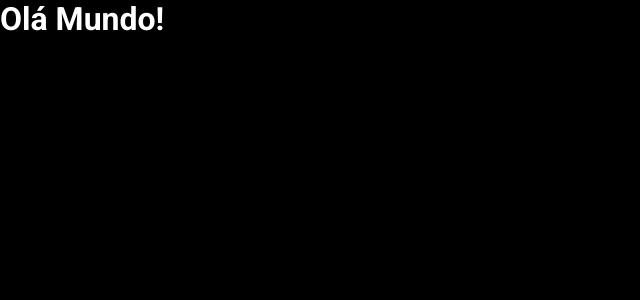
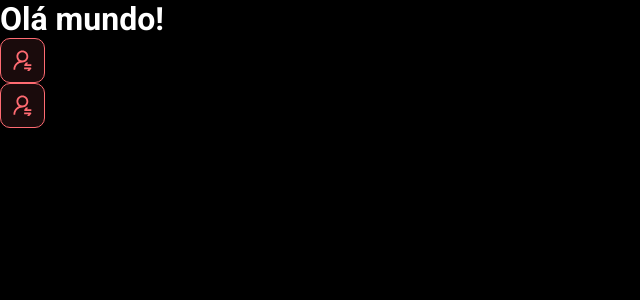
Before and after one commit to lucasSampaio8221/dsmeta, a React (Vite) app in the folder frontend/: page / in a window 1280 px wide. Shown: the top 300 px of the page, without its empty margins (0-640 px from the left). Built offline with nearby package versions, Linux system fonts and the light colour scheme.

Commit message:
First component

```diff
--- a/frontend/src/App.tsx
+++ b/frontend/src/App.tsx
@@ -1,7 +1,13 @@
+import NotificationButton from "./components/NotificationButton"
 function App() {
-  return(
-    <h1> Olá Mundo!</h1>
-  )
-  }
+
+    return (
+        <>
+            <h1>Olá mundo!</h1>
+            <NotificationButton />
+            <NotificationButton />
+        </>
+    )
+}
 
 export default App
--- /dev/null
+++ b/frontend/src/components/NotificationButton/index.tsx
@@ -0,0 +1,12 @@
+import icon from '../../assets/img/Vector.svg'
+import './styles.css'
+function NotificationButton() {
+
+    return (
+        <div className="dsmeta-red-btn">
+            <img src={icon} alt="Notificar"/>
+        </div>
+    )
+}
+
+export default NotificationButton
--- /dev/null
+++ b/frontend/src/components/NotificationButton/styles.css
@@ -0,0 +1,15 @@
+.dsmeta-red-btn{
+    height: 45px;
+    width: 45px;
+    background-color: rgba(255, 107, 114, 0.1);
+    border: 1px solid #FF6B72;
+    border-radius: 10px;
+    display: flex;
+    align-items: center;
+    justify-content: center;
+    cursor: pointer;
+}
+
+.dsmeta-red-btn img{
+    width: 19px;
+}
```
Also changed, not shown: frontend/src/assets/img/Vector.svg (added).
